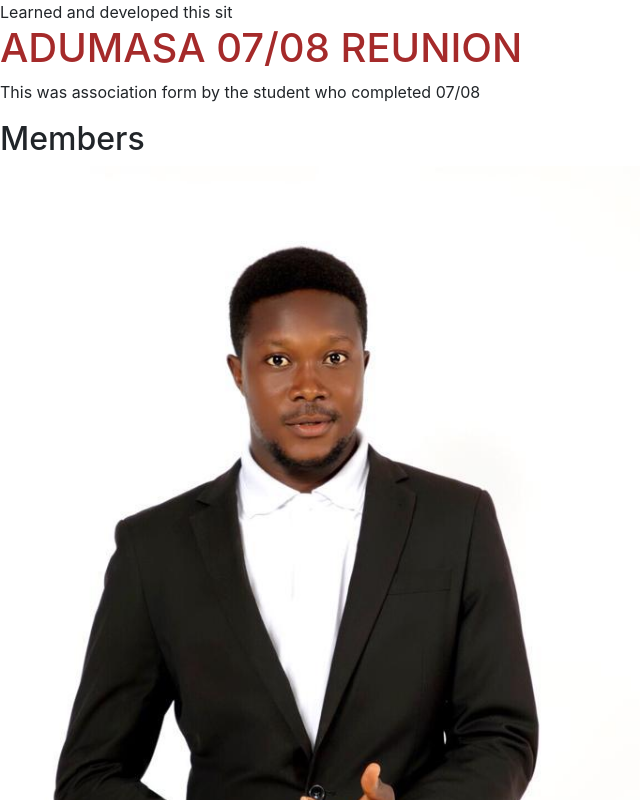
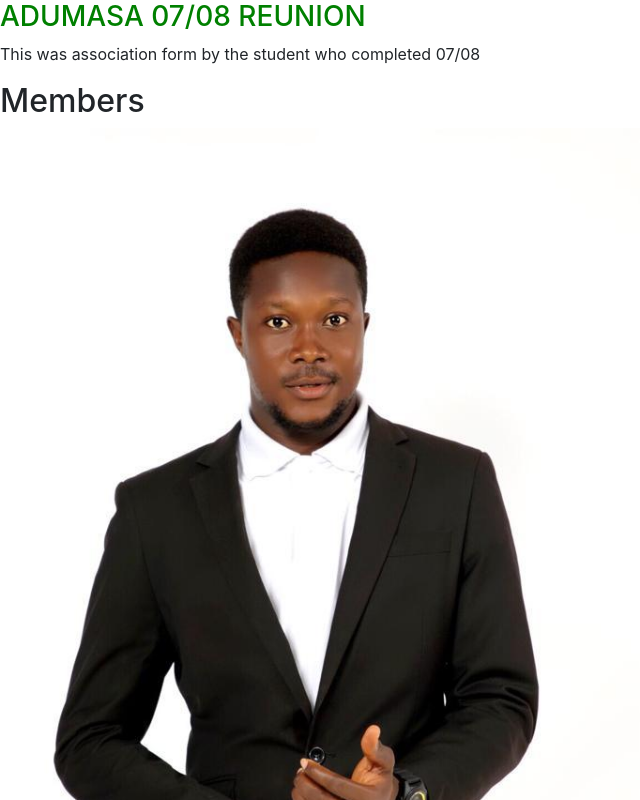
Before and after one commit to SIRGEORGE2020/Adumasa-Presby-JHS, a plain HTML site: page index.html in a window 1280 px wide. Shown: the top 800 px of the page, without its empty margins (0-640 px from the left). Drawn offline with Linux system fonts and the light colour scheme.

Commit message:
publishing awesome pages 1589823995358

```diff
--- a/index.html
+++ b/index.html
@@ -2,7 +2,7 @@
 <html>
  <head>
   <meta charset="UTF-8">
-  <title>Adumasa Presby JHS</title>
+  <title>ADUMAS PRESBY JHS</title>
   <meta name="viewport" content="width=device-width, initial-scale=1">
   <meta name="author" content="Morris Asiedu George">
   <meta name="description" content="Adumasa 07/08 Reunion">
@@ -11,13 +11,13 @@
   <!--@bootstrapCss-->
   <link rel="stylesheet" href="css/bootstrap.min.css">
   <!--custom css-->
-  <link rel="styles   <p class="programminghero">Learned and developed this sit
+  <link rel="styles   <p class="
  </head>
  <body>
-  <h1 id="p1">ADUMASA 07/08 REUNION</h1>
+  <h3 id="p1">ADUMASA 07/08 REUNION</h2>
 
 <script>
-document.getElementById("p1").style.color = "Brown";
+document.getElementById("p1").style.color = "Green";
 </script>
   <style> blog=<h2>{"border 2px solid yellow"}"Happy"</h2>
 </style>
```
